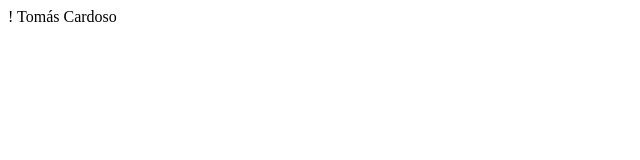
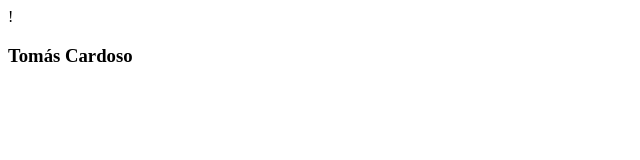
Before and after one commit to bstomas/bstomas.github.io, a plain HTML site: page index.html in a window 1280 px wide. Shown: the whole page, without its empty margins (0-640 px from the left). Drawn offline with Linux system fonts and the light colour scheme.

Commit message:
Update index.html

```diff
--- a/index.html
+++ b/index.html
@@ -1,2 +1,14 @@
 !
-Tomás Cardoso
+<html>
+    <head>
+        <meta charset="utf-8">
+        <meta name="viewport" content="width=device-width, initial-scale=1">
+        <link href="styles.css" rel="stylesheet">
+        <title><h1>Full stack web development</h1></title>
+    </head>
+    <body>
+        <div>
+            <h3><p>Tomás Cardoso</p></h3>
+        </div>
+    </body>
+</html>
```
